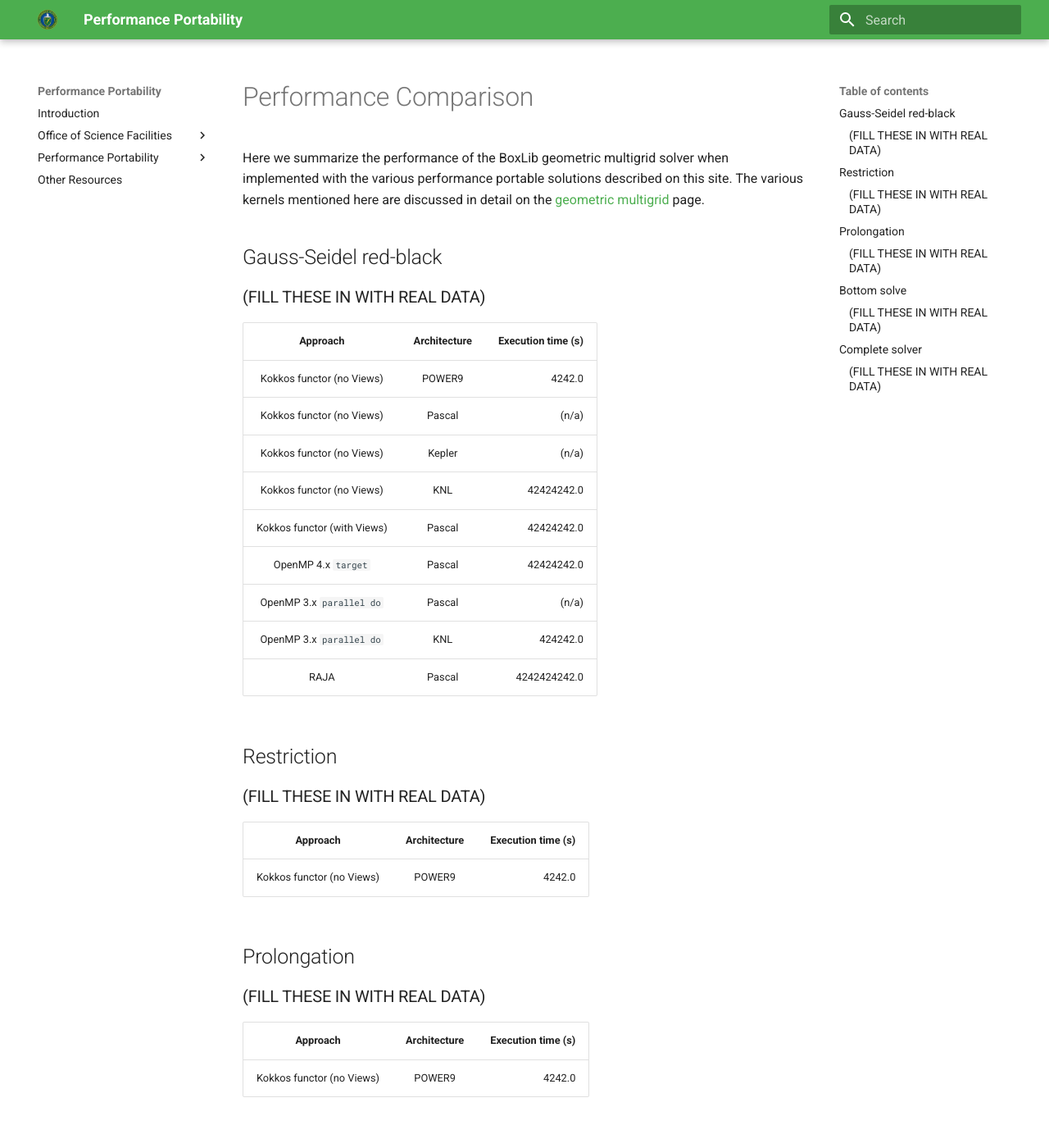
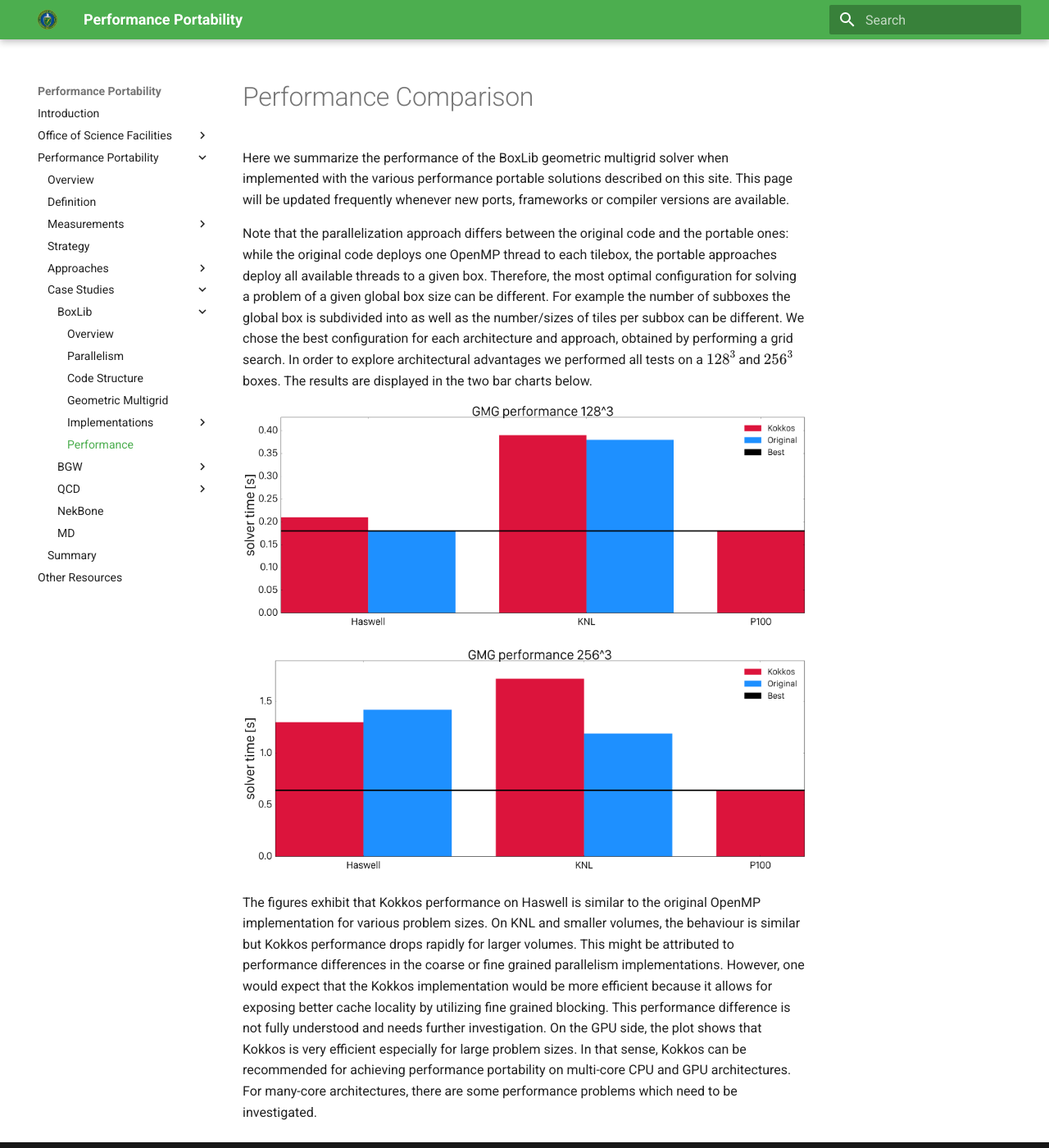
Before and after one commit to jrdeslippe/perfportsite, an MkDocs documentation site: the page built from docs/case_studies/amr/performance_comparison.md, in a window 1280 px wide and 1400 px high. Shown: the whole window at 82% size. Built offline with MkDocs 1.6.1 and Material for MkDocs 9.7.7, drawn with Linux system fonts in a browser that asks for light colours; formulas are drawn with MathJax 3; old or Windows-style settings are respelled for this version of MkDocs; some of the changed text lies outside the part shown.

Commit message:
finished boxlib kokkos

```diff
--- a/docs/case_studies/amr/performance_comparison.md
+++ b/docs/case_studies/amr/performance_comparison.md
@@ -2,43 +2,14 @@
 
 Here we summarize the performance of the BoxLib geometric multigrid solver when
 implemented with the various performance portable solutions described on this
-site. The various kernels mentioned here are discussed in detail on the
-[geometric multigrid](./multigrid.md) page.
+site. This page will be updated frequently whenever new ports, frameworks or compiler versions are available.
 
-## Gauss-Seidel red-black
-### (FILL THESE IN WITH REAL DATA)
-| Approach | Architecture| Execution time (s) |
-|:--------:|:-----:|------:|
-| Kokkos functor (no Views) | POWER9 | 4242.0 |
-| Kokkos functor (no Views) | Pascal | (n/a) |
-| Kokkos functor (no Views) | Kepler | (n/a) |
-| Kokkos functor (no Views) | KNL | 42424242.0 |
-| Kokkos functor (with Views) | Pascal | 42424242.0 |
-| OpenMP 4.x `target` | Pascal | 42424242.0|
-| OpenMP 3.x `parallel do` | Pascal | (n/a) |
-| OpenMP 3.x `parallel do` | KNL | 424242.0 |
-| RAJA | Pascal | 4242424242.0|
+Note that the parallelization approach differs between the original code and the portable ones: while the original code deploys one OpenMP thread to each tilebox, the portable approaches deploy all available threads to a given box. Therefore, the most optimal configuration for solving a problem of a given global box size can be different. For example the number of subboxes the global box is subdivided into as well as the number/sizes of tiles per subbox can be different. We chose the best configuration for each architecture and approach, obtained by performing a grid search. In order to explore architectural advantages we performed all tests on a $128^3$ and $256^3$ boxes.
+The results are displayed in the two bar charts below.
 
-## Restriction
-### (FILL THESE IN WITH REAL DATA)
-| Approach | Architecture| Execution time (s) |
-|:--------:|:-----:|------:|
-| Kokkos functor (no Views) | POWER9 | 4242.0 |
+![GMG performance 128](images/boxlib_solver_time_128_comparison.png)
 
-## Prolongation
-### (FILL THESE IN WITH REAL DATA)
-| Approach | Architecture| Execution time (s) |
-|:--------:|:-----:|------:|
-| Kokkos functor (no Views) | POWER9 | 4242.0 |
+![GMG performance 256](images/boxlib_solver_time_256_comparison.png)
 
-## Bottom solve
-### (FILL THESE IN WITH REAL DATA)
-| Approach | Architecture| Execution time (s) |
-|:--------:|:-----:|------:|
-| Kokkos functor (no Views) | POWER9 | 4242.0 |
-
-## Complete solver
-### (FILL THESE IN WITH REAL DATA)
-| Approach | Architecture| Execution time (s) |
-|:--------:|:-----:|------:|
-| Kokkos functor (no Views) | POWER9 | 4242.0 |
+The figures exhibit that Kokkos performance on Haswell is similar to the original OpenMP implementation for various problem sizes. On KNL and smaller volumes, the behaviour is similar but Kokkos performance drops rapidly for larger volumes. This might be attributed to performance differences in the coarse or fine grained parallelism implementations. However, one would expect that the Kokkos implementation would be more efficient because it allows for exposing better cache locality by utilizing fine grained blocking. This performance difference is not fully understood and needs further investigation.
+On the GPU side, the plot shows that Kokkos is very efficient especially for large problem sizes. In that sense, Kokkos can be recommended for achieving performance portability on multi-core CPU and GPU architectures. For many-core architectures, there are some performance problems which need to be investigated.
--- a/mkdocs.yml
+++ b/mkdocs.yml
@@ -61,7 +61,7 @@
           - Implementations:
             - Kokkos: case_studies/amr/kokkos_implementation.md
             - OpenMP 4.x: case_studies/amr/openmp_implementation.md
-#          - Performance: case_studies/amr/performance_comparison.md
+          - Performance: case_studies/amr/performance_comparison.md
         - BGW:
           - Overview: case_studies/gw/index.md
           - Code structure: case_studies/gw/code_structure.md
```
Also changed, not shown: docs/case_studies/amr/kokkos_implementation.md (+1 -1 lines), docs/case_studies/amr/images/boxlib_solver_time_128_comparison.png (added), docs/case_studies/amr/images/boxlib_solver_time_256_comparison.png (added).
